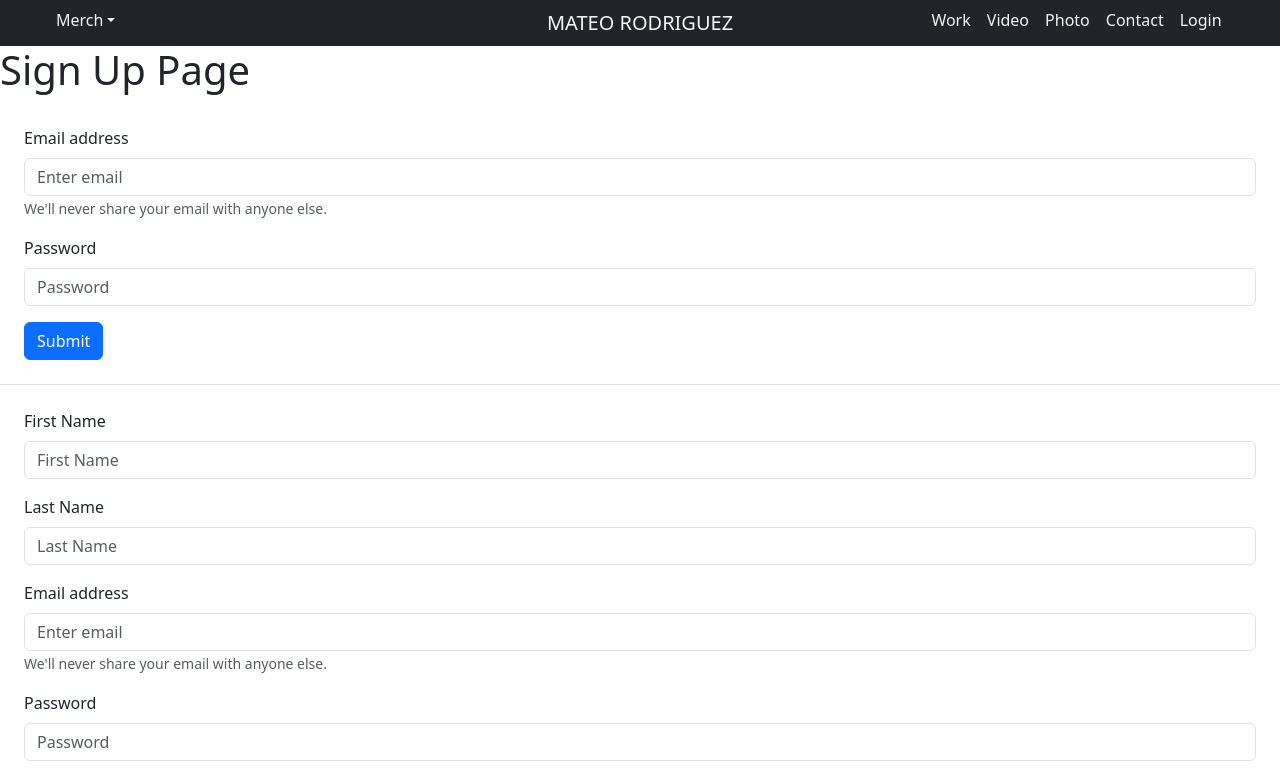
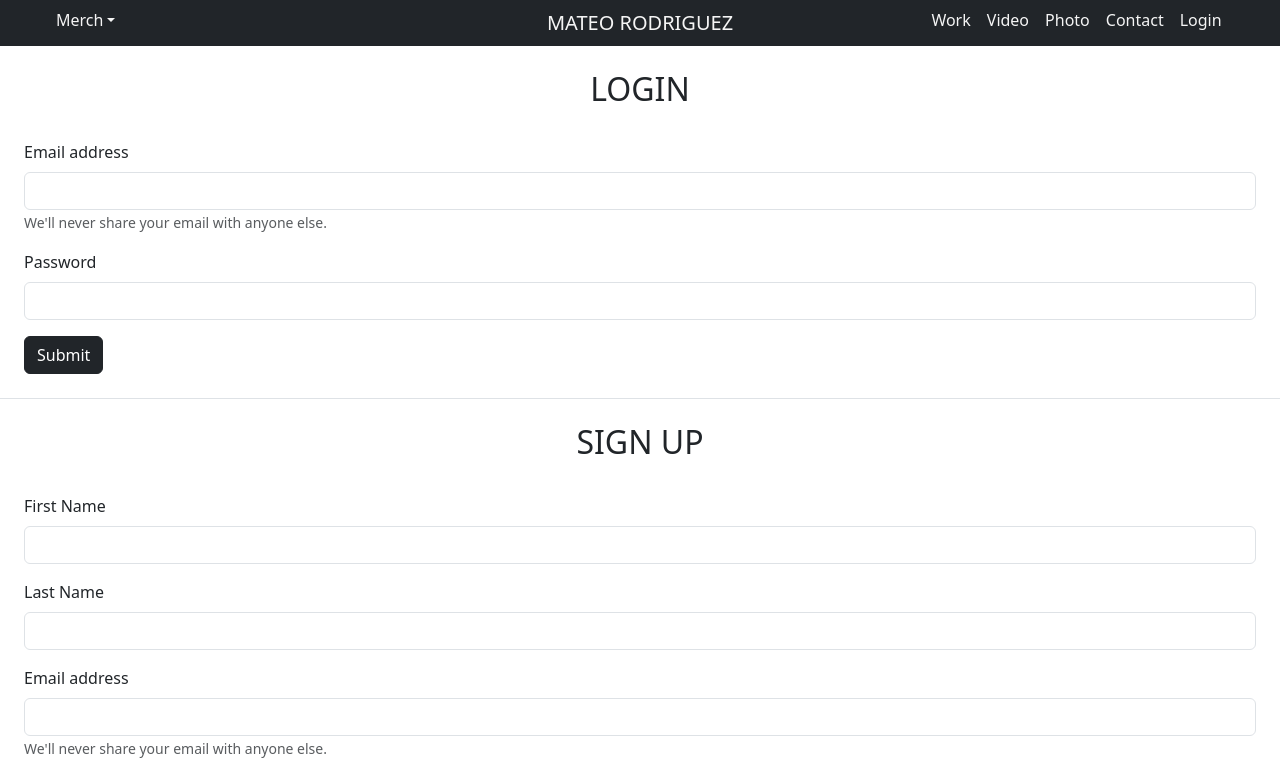
Before and after one commit to AztekAsylum/mateo-rebrand-website, a React (Vite) app in the folder client/: page /authorization in a window 1280 px wide. Shown: the top 775 px of the page. Built offline with nearby package versions, Linux system fonts and the light colour scheme; no server answers.

Commit message:
updated styilng login/signup page

```diff
--- a/client/src/pages/LoginSignUp.jsx
+++ b/client/src/pages/LoginSignUp.jsx
@@ -1,4 +1,4 @@
-import { Button, Form, Tab, Tabs } from "react-bootstrap";
+import { Button, Form, Tab, Tabs, Row } from "react-bootstrap";
 import { useState } from "react";
 import { Link } from "react-router-dom";
 import { useMutation } from "@apollo/client";
@@ -52,11 +52,11 @@ const LoginSignUp = () => {
 
   return (
     <>
-      <h1>Sign Up Page</h1>
+      <h2 className="pt-4 text-center">LOGIN</h2>
       <Form className="mx-auto border-bottom p-4">
         <Form.Group className="mb-3" controlId="formBasicEmail">
           <Form.Label>Email address</Form.Label>
-          <Form.Control type="email" placeholder="Enter email" />
+          <Form.Control type="email" placeholder="" />
           <Form.Text className="text-muted">
             We'll never share your email with anyone else.
           </Form.Text>
@@ -64,12 +64,13 @@ const LoginSignUp = () => {
 
         <Form.Group className="mb-3" controlId="formBasicPassword">
           <Form.Label>Password</Form.Label>
-          <Form.Control type="password" placeholder="Password" />
+          <Form.Control type="password" placeholder="" />
         </Form.Group>
-        <Button variant="primary" type="submit">
+        <Button variant="dark" type="submit">
           Submit
         </Button>
       </Form>
+      <h2 className="pt-4 text-center">SIGN UP</h2>
       <Form
         onSubmit={handleAddFormSubmit}
         className="mx-auto border-bottom p-4"
@@ -78,7 +79,7 @@ const LoginSignUp = () => {
           <Form.Label>First Name</Form.Label>
           <Form.Control
             type="text"
-            placeholder="First Name"
+            placeholder=""
             name="firstName"
             onChange={handleChange}
           />
@@ -87,7 +88,7 @@ const LoginSignUp = () => {
           <Form.Label>Last Name</Form.Label>
           <Form.Control
             type="text"
-            placeholder="Last Name"
+            placeholder=""
             name="lastName"
             onChange={handleChange}
           />
@@ -96,7 +97,7 @@ const LoginSignUp = () => {
           <Form.Label>Email address</Form.Label>
           <Form.Control
             type="email"
-            placeholder="Enter email"
+            placeholder=""
             name="email"
             onChange={handleChange}
           />
@@ -105,18 +106,16 @@ const LoginSignUp = () => {
           </Form.Text>
         </Form.Group>
 
-        <Form.Group
-        className="mb-3"
-        controlId="formBasicPassword">
+        <Form.Group className="mb-3" controlId="formBasicPassword">
           <Form.Label>Password</Form.Label>
           <Form.Control
             type="password"
-            placeholder="Password"
+            placeholder=""
             name="password"
             onChange={handleChange}
           />
         </Form.Group>
-        <Button variant="primary" type="submit">
+        <Button variant="dark" type="submit">
           Submit
         </Button>
       </Form>
```
Also changed, not shown: 1 other file (tests, documents, lock files or other folders).
